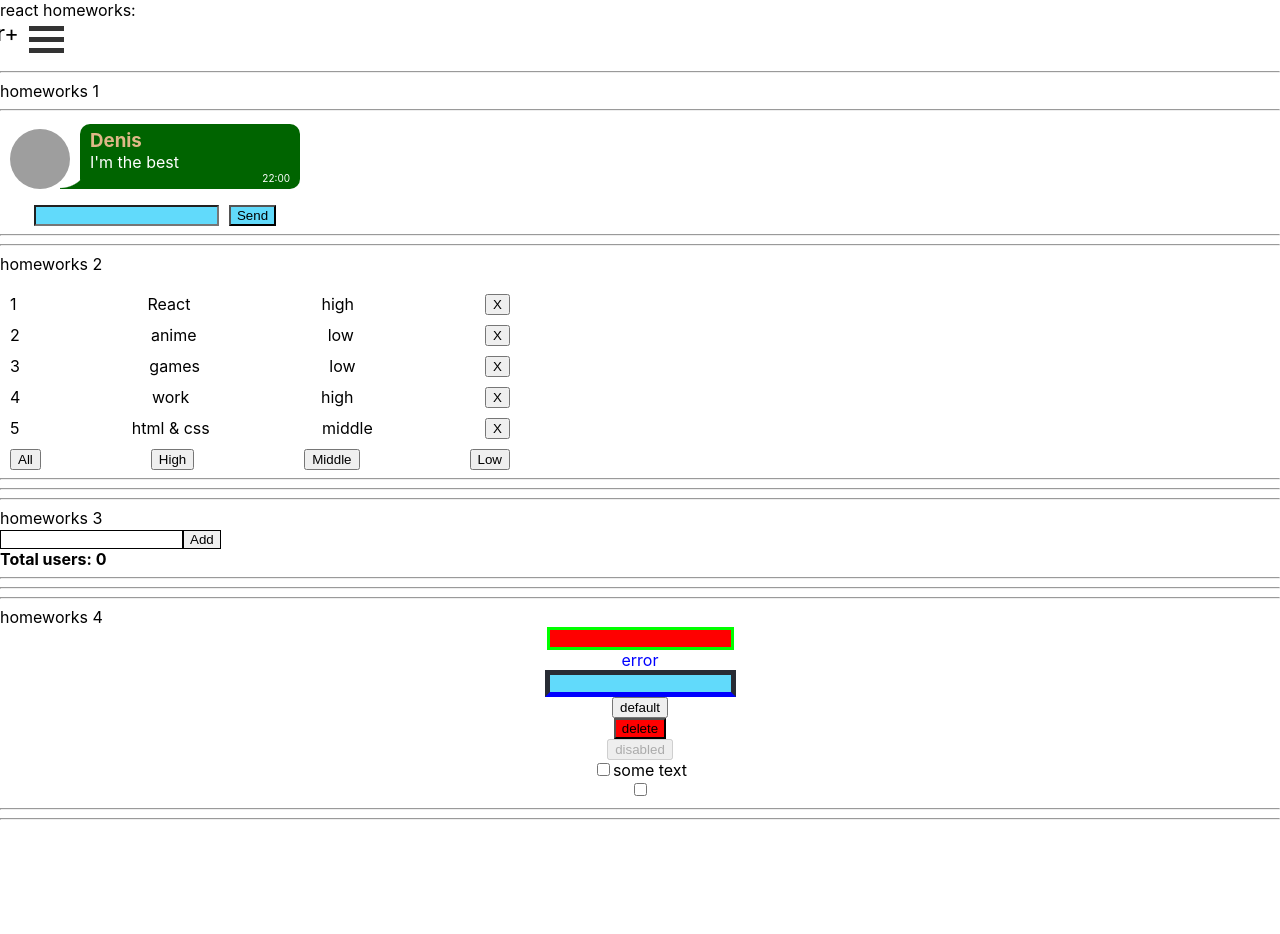
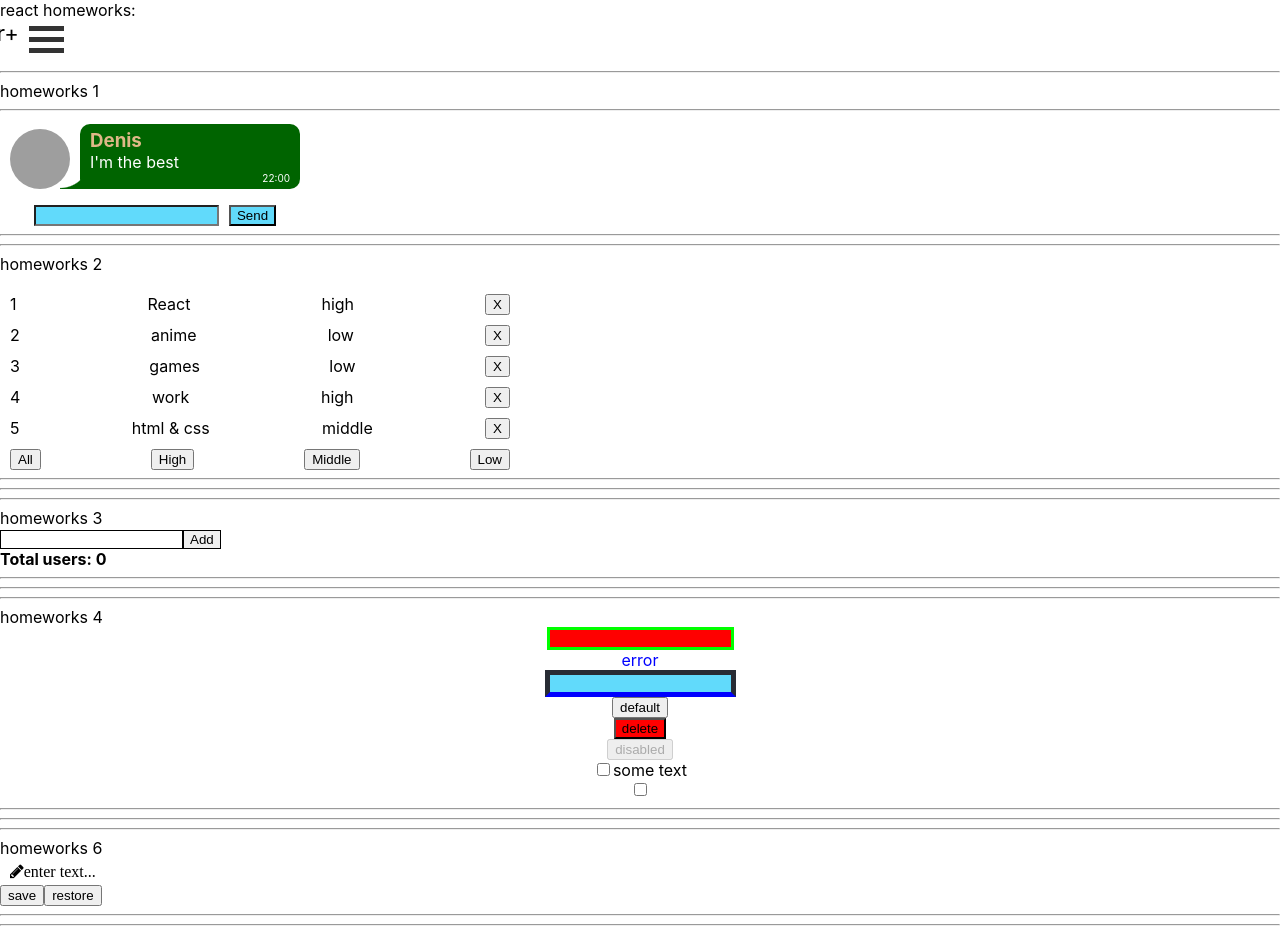
Before and after one commit to myCatPear/ignatHW, a React (Create React App) app: page /#/pre-junior in a window 1280 px wide. Before the commit the page ends 828 px from the top, so only its background shows below. Built offline with nearby package versions, Linux system fonts and the light colour scheme; grey boxes are pictures that could not be loaded.

Commit message:
end 6 HW

```diff
--- a/public/index.html
+++ b/public/index.html
@@ -9,6 +9,7 @@
       name="description"
       content="Web site created using create-react-app"
     />
+    <link rel="stylesheet" href="https://cdnjs.cloudflare.com/ajax/libs/font-awesome/4.7.0/css/font-awesome.min.css">
     <link rel="apple-touch-icon" href="%PUBLIC_URL%/logo192.png" />
     <!--
       manifest.json provides metadata used when your web app is installed on a
--- a/src/p2-homeworks/h5-rrd-v6/pages/PreJunior.tsx
+++ b/src/p2-homeworks/h5-rrd-v6/pages/PreJunior.tsx
@@ -3,6 +3,7 @@ import HW1 from '../../h1/HW1'
 import HW2 from '../../h2/HW2'
 import HW3 from '../../h3/HW3'
 import HW4 from '../../h4/HW4'
+import HW6 from '../../h6/HW6'
 
 function PreJunior() {
     return (
@@ -11,7 +12,7 @@ function PreJunior() {
             <HW2/>
             <HW3/>
             <HW4/>
-            {/*<HW6/>*/}
+            <HW6/>
 
         </div>
     )
--- a/src/p2-homeworks/h6/HW6.tsx
+++ b/src/p2-homeworks/h6/HW6.tsx
@@ -10,7 +10,7 @@ function HW6() {
         saveState<string>('editable-span-value', value)
     }
     const restore = () => {
-        // setValue()
+         setValue(restoreState('editable-span-value',value))
     }
 
     return (
--- /dev/null
+++ b/src/p2-homeworks/h6/common/c4-SuperEditableSpan/SuperEditableSpan.module.css
@@ -0,0 +1,4 @@
+.superEditableSpan {
+    display: inline-block;
+    padding: 5px 10px;
+}
--- a/src/p2-homeworks/h6/common/c4-SuperEditableSpan/SuperEditableSpan.tsx
+++ b/src/p2-homeworks/h6/common/c4-SuperEditableSpan/SuperEditableSpan.tsx
@@ -1,5 +1,6 @@
 import React, {DetailedHTMLProps, InputHTMLAttributes, HTMLAttributes, useState} from 'react'
 import SuperInputText from '../../../h4/common/c1-SuperInputText/SuperInputText'
+import s from './SuperEditableSpan.module.css'
 
 // тип пропсов обычного инпута
 type DefaultInputPropsType = DetailedHTMLProps<InputHTMLAttributes<HTMLInputElement>, HTMLInputElement>
@@ -32,21 +33,21 @@ const SuperEditableSpan: React.FC<SuperEditableSpanType> = (
 
     const onEnterCallback = () => {
         // setEditMode() // выключить editMode при нажатии Enter
-
+        setEditMode(false)
         onEnter && onEnter()
     }
     const onBlurCallback = (e: React.FocusEvent<HTMLInputElement>) => {
         // setEditMode() // выключить editMode при нажатии за пределами инпута
-
+        setEditMode(false)
         onBlur && onBlur(e)
     }
     const onDoubleClickCallBack = (e: React.MouseEvent<HTMLSpanElement, MouseEvent>) => {
         // setEditMode() // включить editMode при двойном клике
-
+        setEditMode(true)
         onDoubleClick && onDoubleClick(e)
     }
 
-    const spanClassName = `${'сделать красивый стиль для спана'} ${className}`
+    const spanClassName = `${'сделать красивый стиль для спана'} ${s.superEditableSpan}  ${"fa fa-pencil"}`
 
     return (
         <>
```
